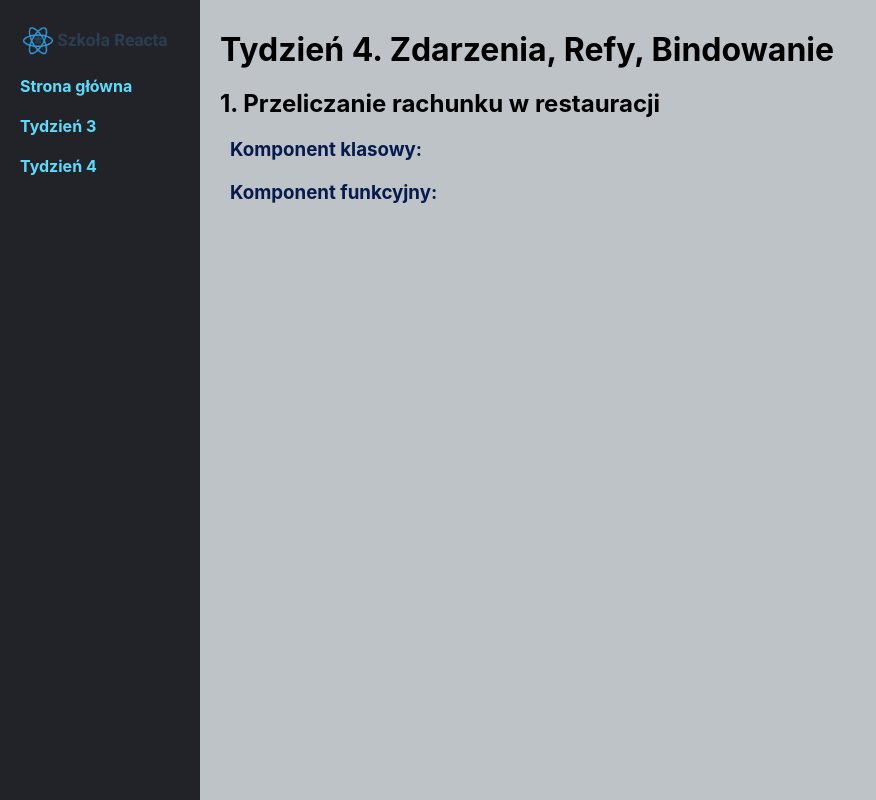
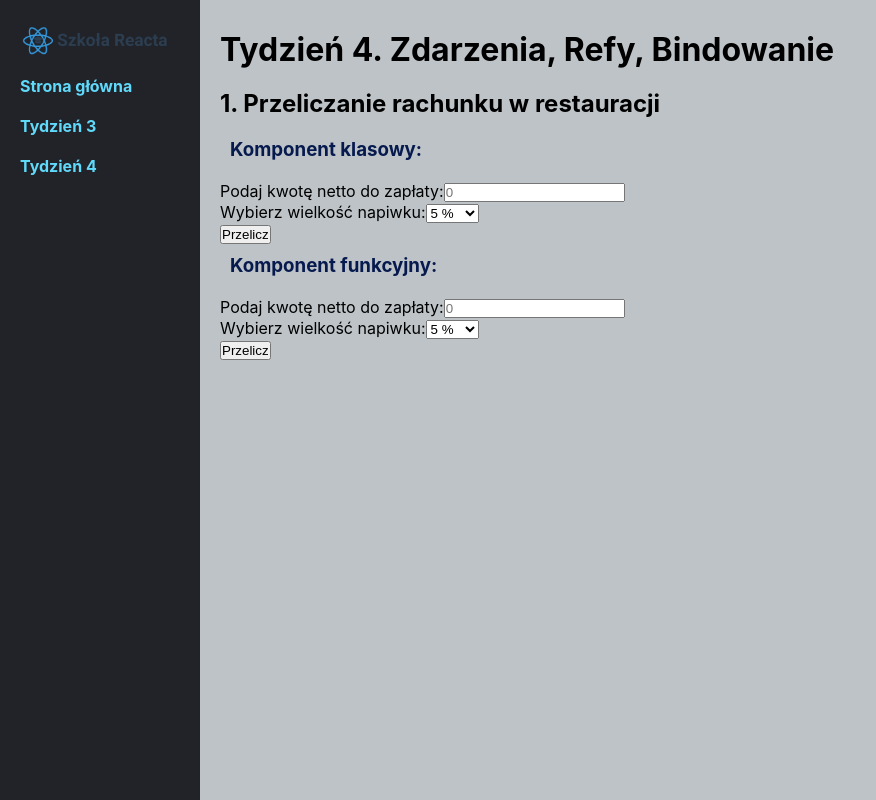
Before and after one commit to pamelaszymaniec/szkolareacta-week3, a React (Create React App) app: page /week4 in a window 1280 px wide. Shown: the whole page, without its empty margins (0-876 px from the left). Built offline with nearby package versions, Linux system fonts and the light colour scheme.

Commit message:
Add Bill class and functional component

```diff
--- /dev/null
+++ b/src/components/BillForm/BillClass.js
@@ -0,0 +1,81 @@
+import React from "react";
+
+class BillClass extends React.Component {
+  state = {
+    amount: 0,
+    tips: [5, 10, 15, 20],
+    selectedTip: 0,
+    bill: 0,
+    isSubmit: false,
+  };
+
+  handleSubmit = (e) => {
+    e.preventDefault();
+    const { amount, selectedTip } = this.state;
+    const billGross = parseFloat(amount) + (parseFloat(amount) * 25) / 100;
+    const calcTip = billGross * (parseFloat(selectedTip) / 100);
+    const billTotal = parseFloat(calcTip) + parseFloat(billGross);
+    this.setState({ bill: billTotal, isSubmit: true });
+  };
+
+  handleChange = (e) => {
+    this.setState({ amount: e.target.value });
+  };
+
+  handleSelect = (e) => {
+    this.setState({ selectedTip: e.target.value });
+  };
+
+  render() {
+    const { tips, amount, selectedTip, bill, isSubmit } = this.state;
+    return (
+      <>
+        {isSubmit ? (
+          <div>
+            <p>
+              <strong>Kwota netto rachunku:</strong> {amount} PLN
+            </p>
+            <p>
+              <strong>Kwota brutto rachunku(25%):</strong>{" "}
+              {parseFloat(amount) + (parseFloat(amount) * 25) / 100} PLN
+            </p>
+            <p>
+              <strong>Napiwek:</strong>
+              {((parseFloat(amount) * 25) / 100 + parseFloat(amount)) *
+                (parseFloat(selectedTip) / 100)}
+              PLN
+            </p>
+            <p>
+              <strong>Całkowita kwota (kwota brutto + napiwek):</strong> {bill} PLN
+            </p>
+          </div>
+        ) : (
+          <form onSubmit={this.handleSubmit}>
+            <div>
+              <label>Podaj kwotę netto do zapłaty:</label>
+              <input
+                onChange={this.handleChange}
+                type="number"
+                name="amount"
+                placeholder={amount}
+              />
+            </div>
+            <div>
+              <label htmlFor="tip">Wybierz wielkość napiwku:</label>
+              <select onChange={this.handleSelect} id="tip" name="tips">
+                {tips.map((tip) => (
+                  <option key={tip} value={tip}>
+                    {tip} %
+                  </option>
+                ))}
+              </select>
+            </div>
+            <button type="submit">Przelicz</button>
+          </form>
+        )}
+      </>
+    );
+  }
+}
+
+export default BillClass;
--- /dev/null
+++ b/src/components/BillForm/BillFunctional.js
@@ -0,0 +1,79 @@
+import { useState } from "react";
+
+function BillFunctional() {
+  const tips = [5, 10, 15, 20];
+  const [amount, setAmount] = useState(0);
+  const [bill, setBill] = useState(0);
+  const [isSubmit, setIsSubmit] = useState(false);
+  const [selectedTip, setSelectedTip] = useState(tips[0]);
+
+  const handleChange = (e) => {
+    setAmount(e.target.value);
+  };
+
+  const handleSelect = (e) => {
+    setSelectedTip(e.target.value);
+  };
+
+
+  const handleSubmit = (e) => {
+    e.preventDefault();
+    const billGross = parseFloat(amount) + (parseFloat(amount) * 25) / 100;
+    const calcTip = billGross * (parseFloat(selectedTip) / 100);
+    setBill(parseFloat(calcTip) + parseFloat(billGross));
+    setIsSubmit(true);
+  };
+
+  return (
+    <>
+      {isSubmit ? (
+        <div>
+          <p>
+            <strong>Kwota netto rachunku:</strong> {amount} PLN
+          </p>
+          <p>
+            <strong>Kwota brutto rachunku(25%):</strong>
+            {parseFloat(amount) + (parseFloat(amount) * 25) / 100} PLN
+          </p>
+          <p>
+            <strong>Napiwek:</strong>
+            {((parseFloat(amount) * 25) / 100 + parseFloat(amount)) *
+                (parseFloat(selectedTip) / 100)}
+            PLN
+          </p>
+          <p>
+            <strong>Całkowita kwota (kwota brutto + napiwek):</strong> {bill}
+            PLN
+          </p>
+        </div>
+      ) : (
+        <form onSubmit={handleSubmit}>
+          <div>
+            <label>Podaj kwotę netto do zapłaty:</label>
+            <input
+              onChange={handleChange}
+              type="number"
+              name="amount"
+              placeholder={amount}
+            />
+          </div>
+          <div>
+            <label htmlFor="tip">Wybierz wielkość napiwku:</label>
+            <select onChange={handleSelect} id="tip" name="tips">
+              {tips.map((tip) => (
+                <option key={tip} value={tip}>
+                  {tip} %
+                </option>
+              ))}
+            </select>
+          </div>
+          <button type="submit">
+            Przelicz
+          </button>
+        </form>
+      )}
+    </>
+  );
+}
+
+export default BillFunctional;
--- a/src/pages/Week4.js
+++ b/src/pages/Week4.js
@@ -1,10 +1,15 @@
+import BillClass from "../components/BillForm/BillClass"
+import BillFunctional from "../components/BillForm/BillFunctional";
+
 function Week4() {
   return (
     <>
       <h1>Tydzień 4. Zdarzenia, Refy, Bindowanie</h1>
       <h2>1. Przeliczanie rachunku w restauracji</h2>
       <h3>Komponent klasowy:</h3>
+        <BillClass />
       <h3>Komponent funkcyjny:</h3>
+      <BillFunctional/>
       {/* <h2>2. Walidacja formularzy</h2>
       <h2>3. Formik lub React Hook Form</h2>
       <h2>4. Kalkulator wydatków</h2>
```
